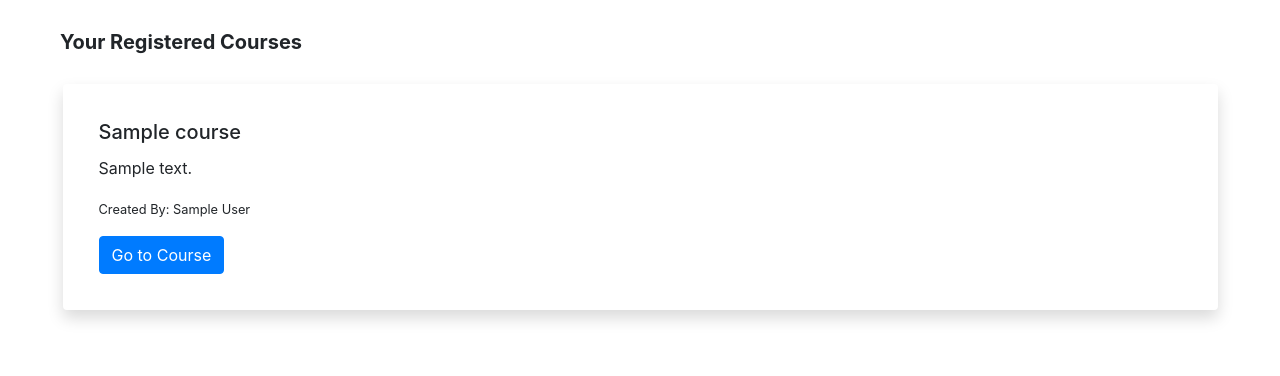
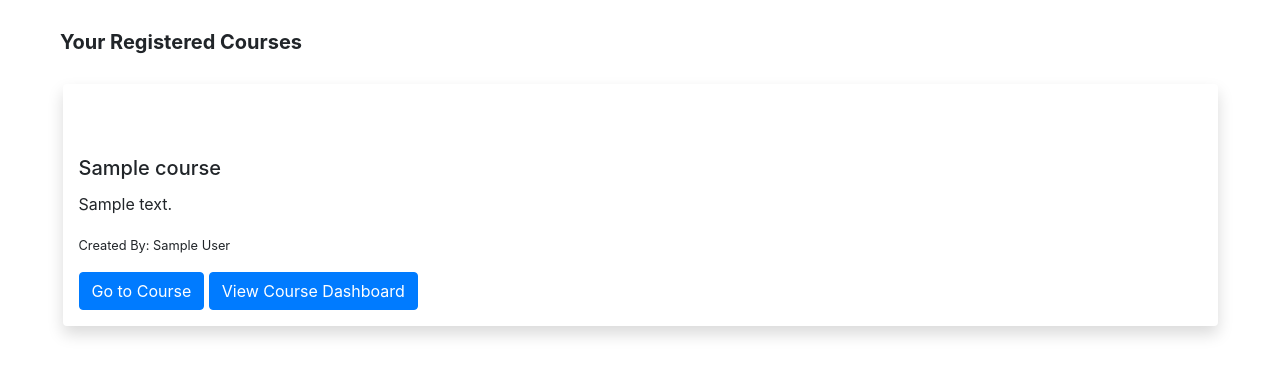
Before and after one commit to lgndcraft2/Naf-Flask, a Flask app: page /myCourses in a window 1280 px wide. Shown: the part 95-471 px from the top of the page. Run offline with Flask 3, Linux system fonts and the light colour scheme; a user stored in the database is signed in; tables that the repository leaves empty hold one stand-in row (values such as "Sample post"); some libraries are stand-ins or nearby versions.

Commit message:
Update myCourses.html

```diff
--- a/templates/myCourses.html
+++ b/templates/myCourses.html
@@ -21,11 +21,14 @@
   <div class="courses d-flex justify-content-center" style="margin-top:10px; padding:10px;">
     {% for courses in my_course %}
         <div class="col-sm-11 shadow p-3 mb-5 bg-body rounded" style="margin-top: 10px;" >
-            <div class="card-body">
+            <p class="card-body">
               <h5 class="card-title">{{courses.course_name}}</h5>
-              <p class="card-text">{{courses.course_description}}</p>
+              <p class="card-text" style="overflow-wrap: break-word;">{{courses.course_description}}</p>
               <p><small>Created By: {{courses.creator.name}}</small></p>
               <a href="{{url_for('course', id=courses.id)}}" class="btn btn-primary">Go to Course</a>
+                {% if user in courses.admins %}
+                <a href="{{url_for('courseDashboard', id=courses.id)}}" class="btn btn-primary">View Course Dashboard</a>
+                {% endif %}
             </div>
         </div>
     {% endfor%}
```
